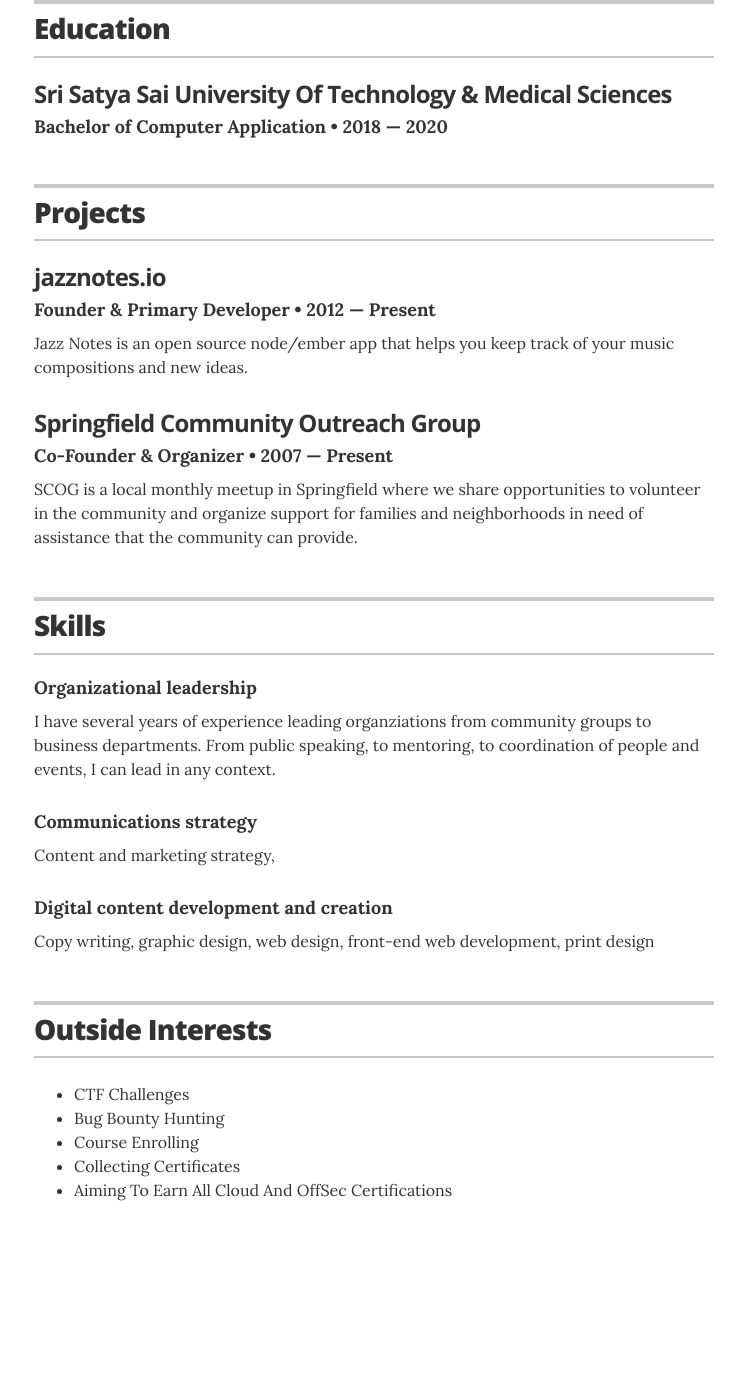
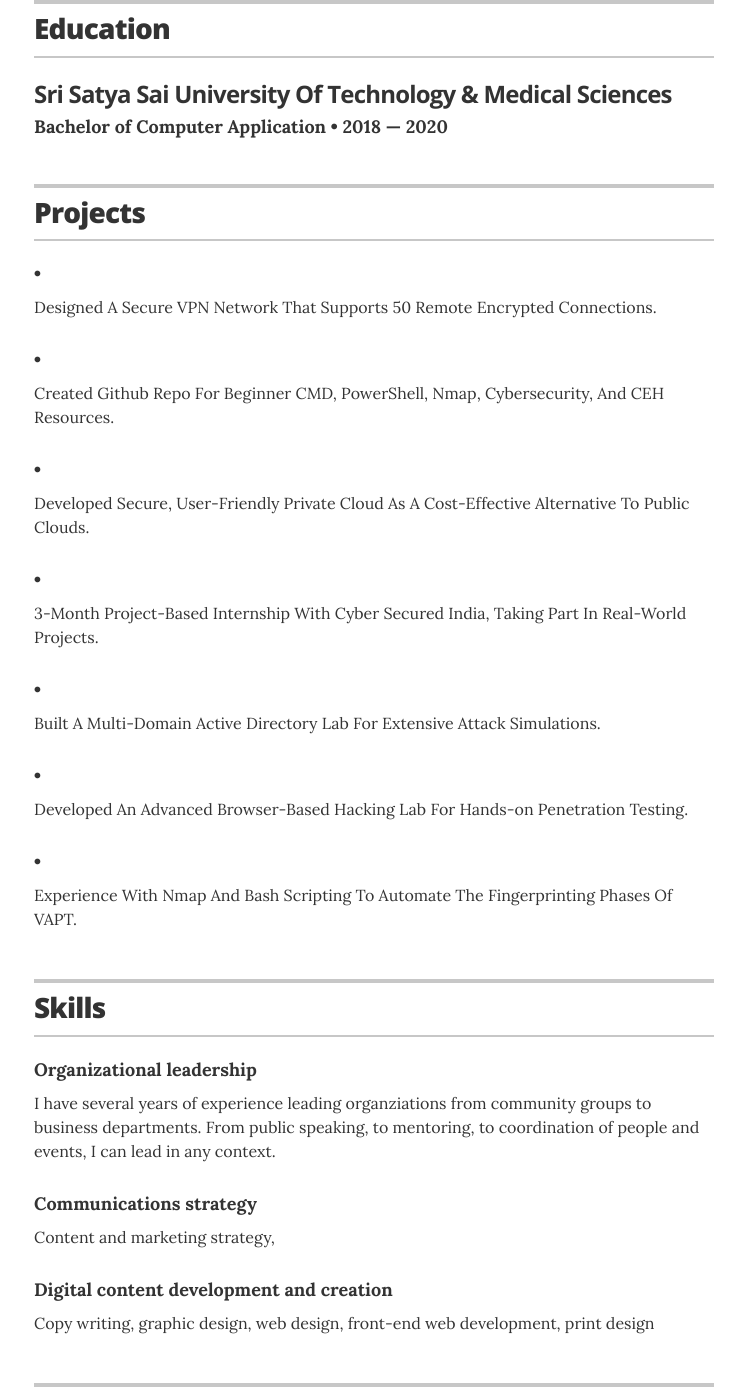
Before and after one commit to kabir0104k/Resume, a Jekyll site: the page built from index.html, in a window 1280 px wide and 1400 px high, scrolled down 715 px. Shown: the whole window, without its empty margins (266-1011 px from the left). Built offline with Jekyll 4.4.1, drawn with Linux system fonts in a browser that asks for light colours; before the commit the page ends 1965 px from its top, so only the background shows below that.

Commit message:
Update projects.yml

```diff
--- a/_data/projects.yml
+++ b/_data/projects.yml
@@ -1,16 +1,23 @@
-# Projects
+#Projects
 # uncomment the urls if you wish to display them, and add your own URL
 
-# jazznotes.io
-- project: jazznotes.io
-  role: Founder & Primary Developer
-  duration: 2012 &mdash; Present
+#jazznotes.io
+#project: #jazznotes.io
+  #role: Founder & Primary Developer
+  #duration: 2012 &mdash; Present
   # url: "#"
-  description: Jazz Notes is an open source node/ember app that helps you keep track of your music compositions and new ideas.
+  - description: Designed A Secure VPN Network That Supports 50 Remote Encrypted Connections.
+  - description: Created Github Repo For Beginner CMD, PowerShell, Nmap, Cybersecurity, And CEH Resources.
+  - description: Developed Secure, User-Friendly Private Cloud As A Cost-Effective Alternative To Public Clouds.
+  - description: 3-Month Project-Based Internship With Cyber Secured India, Taking Part In Real-World Projects.
+  - description: Built A Multi-Domain Active Directory Lab For Extensive Attack Simulations.
+  - description: Developed An Advanced Browser-Based Hacking Lab For Hands-on Penetration Testing.
+  - description: Experience With Nmap And Bash Scripting To Automate The Fingerprinting Phases Of VAPT.
+
 
 # Springfield Community Outreach Group
-- project: Springfield Community Outreach Group
-  role: Co-Founder & Organizer
-  duration: 2007 &mdash; Present
+- #project: Springfield Community Outreach Group
+  #role: Co-Founder & Organizer
+  #duration: 2007 &mdash; Present
   # url: "#"
-  description: SCOG is a local monthly meetup in Springfield where we share opportunities to volunteer in the community and organize support for families and neighborhoods in need of assistance that the community can provide.
+  #description: SCOG is a local monthly meetup in Springfield where we share opportunities to volunteer in the community and organize support for families and neighborhoods in need of assistance that the community can provide.
```
